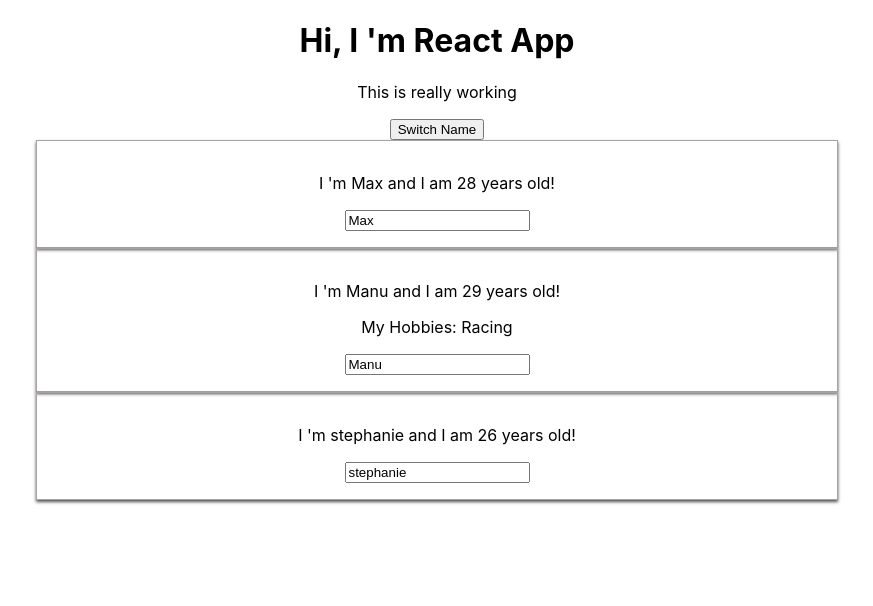
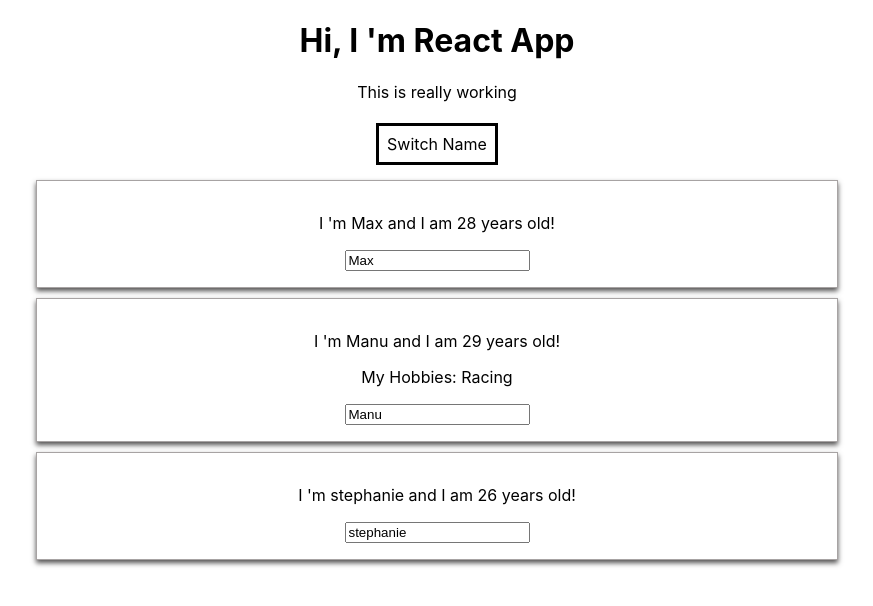
Before and after one commit to TanishkSonani/burger-builder, a React (Create React App) app: page / in a window 1280 px wide. Shown: the top 606 px of the page, without its empty margins (203-1076 px from the left). Built offline with nearby package versions, Linux system fonts and the light colour scheme.

Commit message:
added some more css

```diff
--- a/src/App.js
+++ b/src/App.js
@@ -38,10 +38,22 @@ const App = (props) => {
     });
   };
 
+  const style = {
+    backgroundColor: "white",
+    font: "inherit",
+    border: "3px solid black",
+    padding: "8px",
+    margin: "5px",
+  };
+
   return (
     <div className="App">
-      <h1> Hi, I 'm React App</h1> <p> This is really working </p>{" "}
-      <button onClick={switchNameHandler}> Switch Name </button>{" "}
+      <h1> Hi, I 'm React App</h1>
+      <p> This is really working </p>{" "}
+      <button style={style} onClick={switchNameHandler}>
+        {" "}
+        Switch Name{" "}
+      </button>{" "}
       <Person
         name={personsState.persons[0].name}
         age={personsState.persons[0].age}
@@ -61,5 +73,4 @@ const App = (props) => {
     </div>
   );
 };
-
 export default App;
--- a/src/Person/Person.css
+++ b/src/Person/Person.css
@@ -1,8 +1,8 @@
 .person {
     width: 60%;
-    margin: auto;
+    margin: 10px auto;
     border: 1px solid rgb(167, 163, 163);
-    box-shadow: 0 2px 3px rgb(83, 82, 82);
+    box-shadow: 0 3px 5px rgb(83, 82, 82);
     padding: 16px;
     text-align: center;
 }
```
